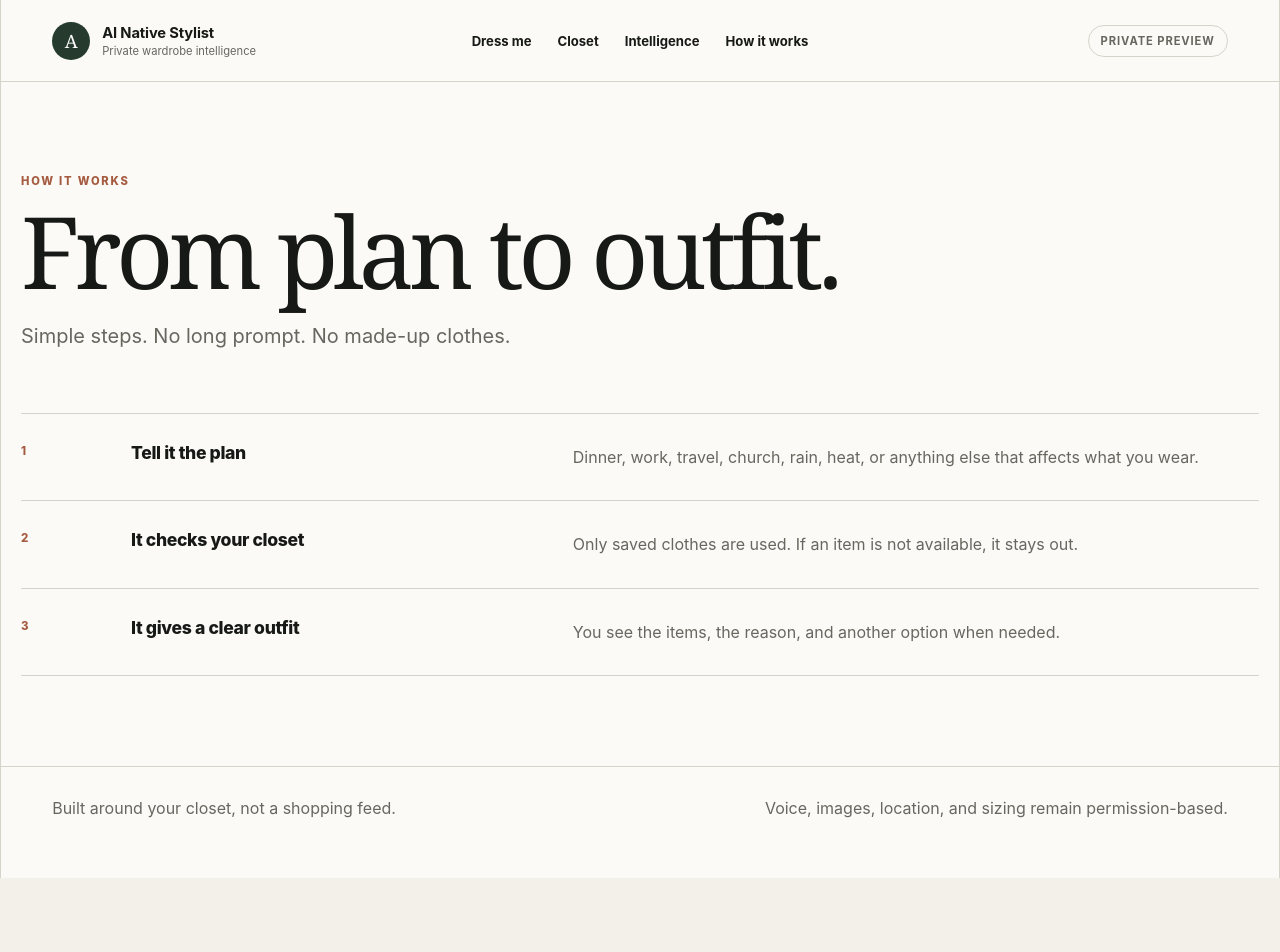
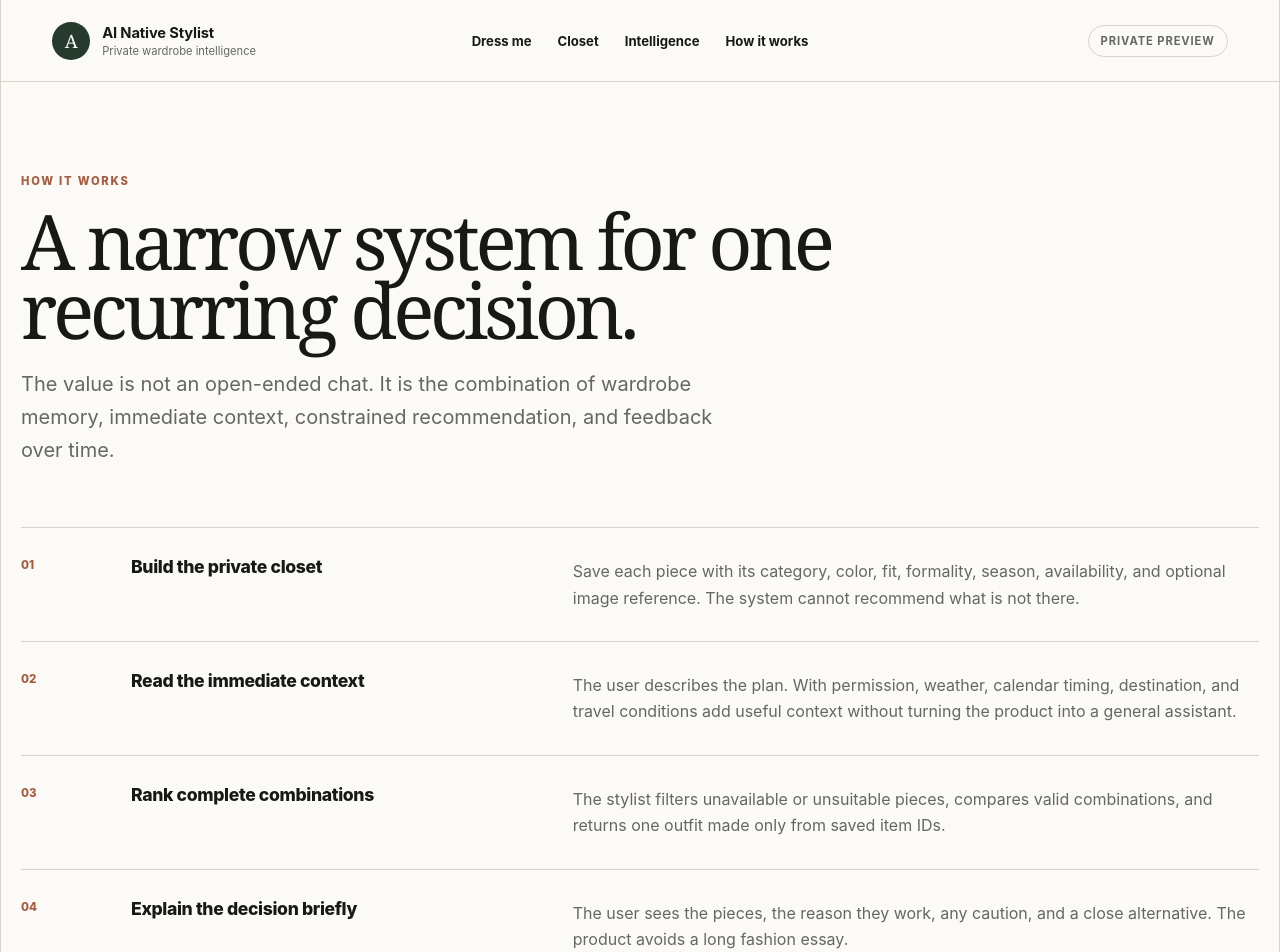
Before and after one commit to drolu-cmyk/ai-native-personal-stylist, a Next.js app in the folder apps/web/: page /how-it-works in a window 1280 px wide. Shown: the top 952 px of the page. Before the commit the page ends 878 px from the top, so only its background shows below. Built offline with nearby package versions, Linux system fonts and the light colour scheme.

Commit message:
Clarify the AI-native product system

```diff
--- a/apps/web/app/how-it-works/page.tsx
+++ b/apps/web/app/how-it-works/page.tsx
@@ -1,25 +1,30 @@
 const steps = [
-  ['1', 'Tell it the plan', 'Dinner, work, travel, church, rain, heat, or anything else that affects what you wear.'],
-  ['2', 'It checks your closet', 'Only saved clothes are used. If an item is not available, it stays out.'],
-  ['3', 'It gives a clear outfit', 'You see the items, the reason, and another option when needed.']
+  ['01', 'Build the private closet', 'Save each piece with its category, color, fit, formality, season, availability, and optional image reference. The system cannot recommend what is not there.'],
+  ['02', 'Read the immediate context', 'The user describes the plan. With permission, weather, calendar timing, destination, and travel conditions add useful context without turning the product into a general assistant.'],
+  ['03', 'Rank complete combinations', 'The stylist filters unavailable or unsuitable pieces, compares valid combinations, and returns one outfit made only from saved item IDs.'],
+  ['04', 'Explain the decision briefly', 'The user sees the pieces, the reason they work, any caution, and a close alternative. The product avoids a long fashion essay.'],
+  ['05', 'Learn from the response', 'Accepting, swapping, skipping, or marking an item unavailable becomes a preference signal for future recommendations.']
 ];
 
 export default function HowItWorksPage() {
   return (
-    <main className="site-shell">
-      <section className="panel">
+    <main className="site-shell how-page">
+      <section>
         <p className="eyebrow">How it works</p>
-        <h1>From plan to outfit.</h1>
-        <p className="lede">Simple steps. No long prompt. No made-up clothes.</p>
-        <div className="flow">
-          {steps.map(([number, title, body]) => (
-            <div className="flow-step" key={number}>
-              <span className="kicker">{number}</span>
-              <h2>{title}</h2>
-              <p>{body}</p>
-            </div>
-          ))}
-        </div>
+        <h1>A narrow system for one recurring decision.</h1>
+        <p className="lede">
+          The value is not an open-ended chat. It is the combination of wardrobe memory, immediate context, constrained recommendation, and feedback over time.
+        </p>
+      </section>
+
+      <section className="flow" aria-label="Stylist system flow">
+        {steps.map(([number, title, body]) => (
+          <article className="flow-step" key={number}>
+            <span className="kicker">{number}</span>
+            <h2>{title}</h2>
+            <p>{body}</p>
+          </article>
+        ))}
       </section>
     </main>
   );
```
